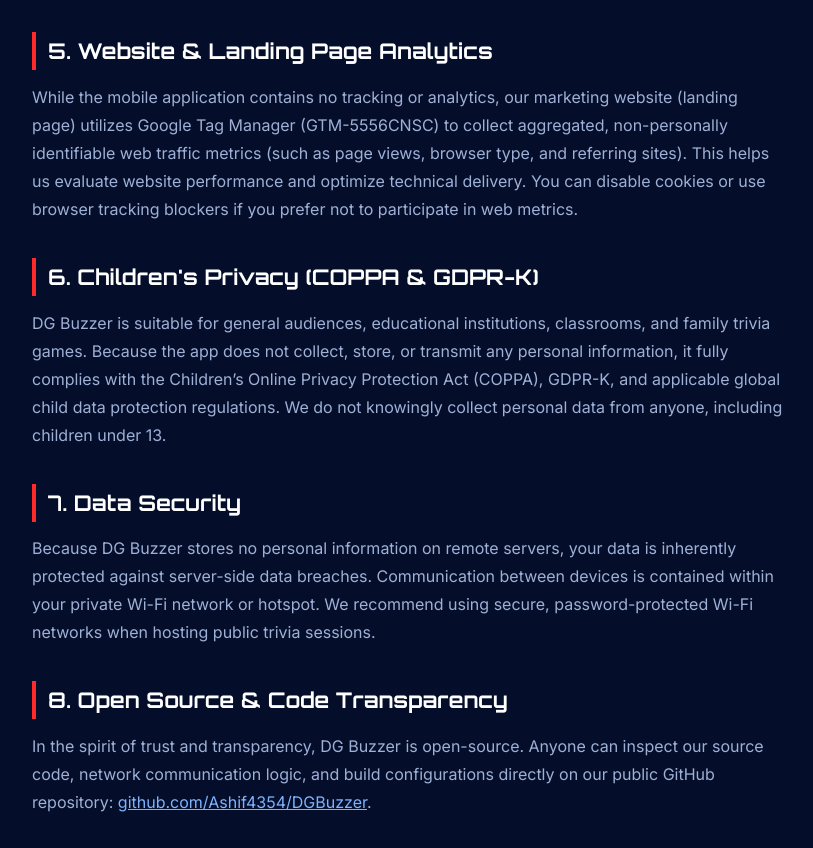
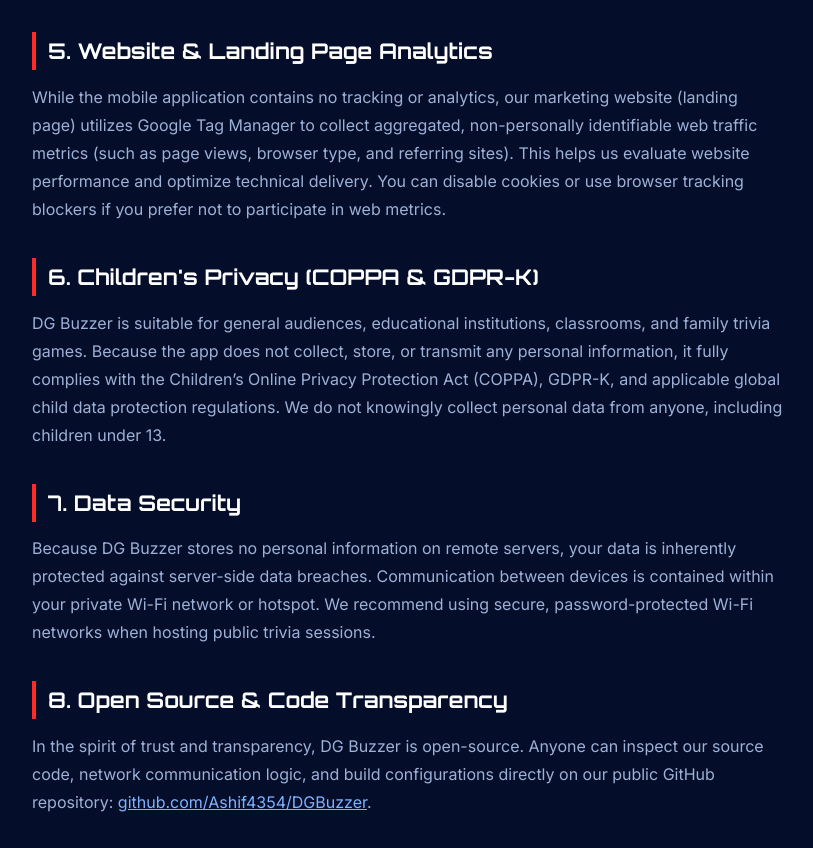
Before and after one commit to Ashif4354/DGBuzzer, a website: page LandingPage/privacy.html in a window 1280 px wide. Shown: the part 2019-2867 px from the top of the page, without its empty margins (232-1045 px from the left). Drawn offline with Linux system fonts and the light colour scheme.

Commit message:
docs(landing-page): remove specific GTM container ID from privacy policy
Remove the hardcoded Google Tag Manager container ID (GTM-5556CNSC) from
the privacy policy text to maintain a generic description of analytics
usage.

```diff
--- a/LandingPage/privacy.html
+++ b/LandingPage/privacy.html
@@ -112,7 +112,7 @@
 
       <section class="legal-section">
         <h2>5. Website &amp; Landing Page Analytics</h2>
-        <p>While the mobile application contains no tracking or analytics, our marketing website (landing page) utilizes Google Tag Manager (GTM-5556CNSC) to collect aggregated, non-personally identifiable web traffic metrics (such as page views, browser type, and referring sites). This helps us evaluate website performance and optimize technical delivery. You can disable cookies or use browser tracking blockers if you prefer not to participate in web metrics.</p>
+        <p>While the mobile application contains no tracking or analytics, our marketing website (landing page) utilizes Google Tag Manager to collect aggregated, non-personally identifiable web traffic metrics (such as page views, browser type, and referring sites). This helps us evaluate website performance and optimize technical delivery. You can disable cookies or use browser tracking blockers if you prefer not to participate in web metrics.</p>
       </section>
 
       <section class="legal-section">
```
